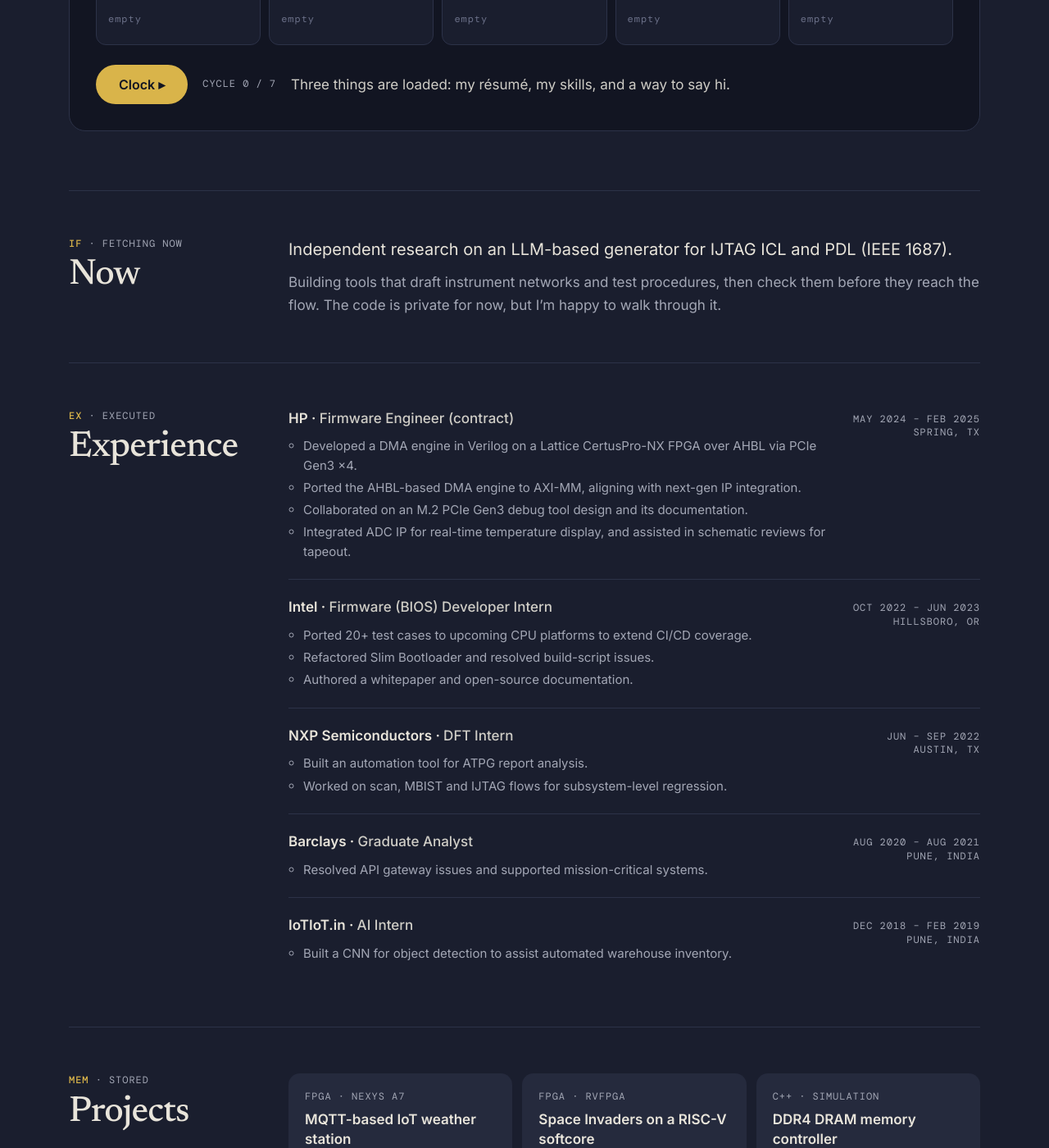
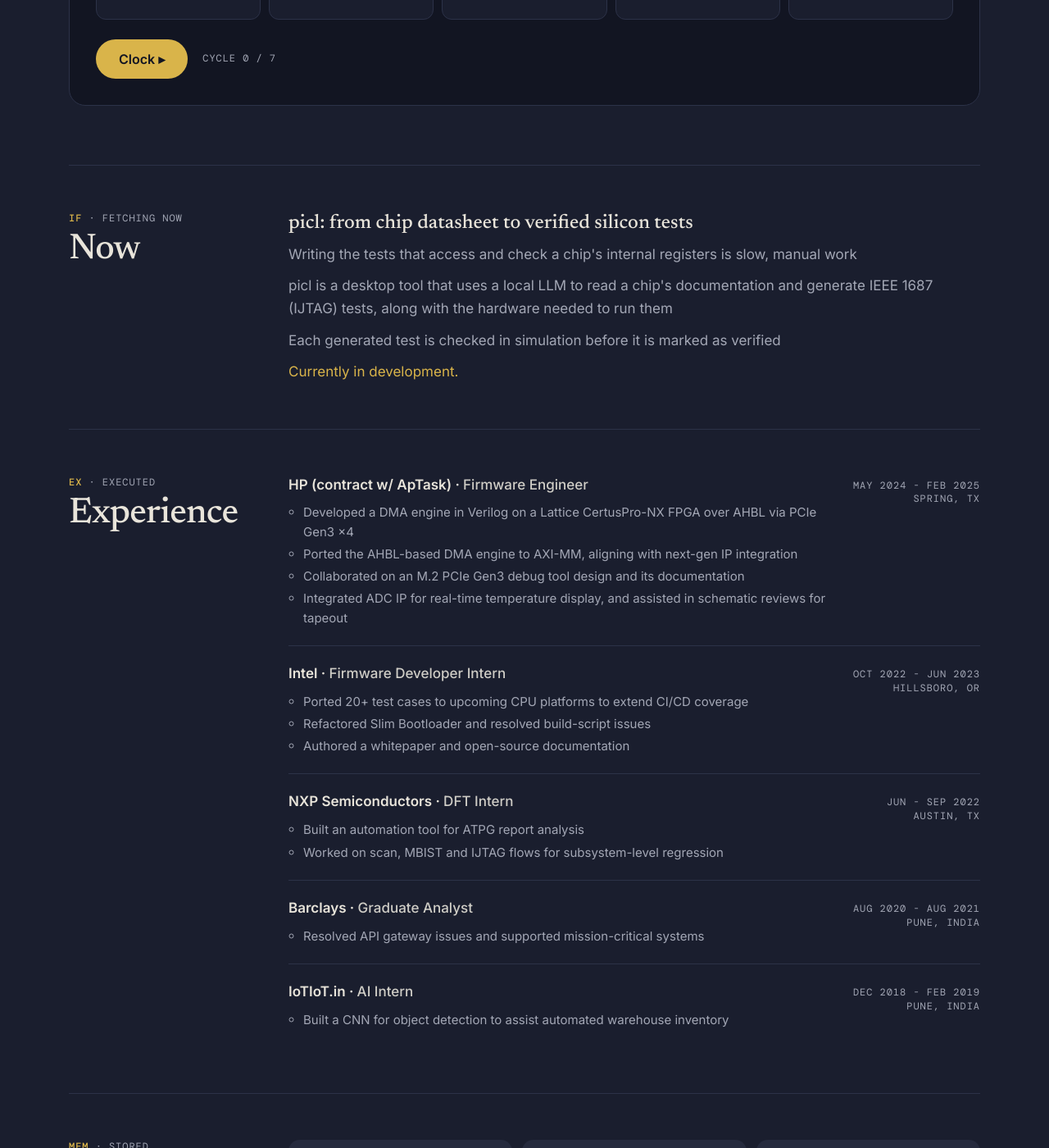
Before and after one commit to supreetgulavani/supreetgulavani.github.io, a Jekyll site: the page built from work.html, in a window 1280 px wide and 1400 px high, scrolled down 441 px. Shown: the whole window at 82% size. Built offline with Jekyll 4.4.1, drawn with Linux system fonts in a browser that asks for light colours; some of the changed text lies outside the part shown.

Commit message:
add/fix pages

```diff
--- a/_config.yml
+++ b/_config.yml
@@ -2,8 +2,7 @@ title: Supreet Gulavani
 email: sgsupreetgulavani@gmail.com
 author: Supreet Gulavani
 description: >-
-  Computer architecture and chip test (DFT). Pipelines, scan chains,
-  and making hardware testable.
+  M.S. ECE (Computer Architecture) Portland State University  | Intel | NXP Semiconductors
 baseurl: ""
 url: "https://supreetgulavani.github.io"
 
--- a/_data/work.yml
+++ b/_data/work.yml
@@ -4,7 +4,7 @@
 pipeline:
   - token: Résumé
     title: The résumé
-    body: DFT at NXP, BIOS at Intel, FPGA and PCIe at HP. M.S. ECE, Portland State.
+    body: M.S. ECE (Computer Architecture) Portland State University  | Intel | NXP Semiconductors
     link_text: Download the PDF ↓
     link: /assets/files/Supreet_Gulavani_Resume.pdf
   - token: Skills
@@ -17,86 +17,95 @@ pipeline:
     link: mailto:sgsupreetgulavani@gmail.com
 
 now:
-  title: Independent research on an LLM-based generator for IJTAG ICL and PDL (IEEE 1687).
-  body: Building tools that draft instrument networks and test procedures, then check them before they reach the flow. The code is private for now, but I’m happy to walk through it.
+  name: picl
+  tagline: from chip datasheet to verified silicon tests
+  paragraphs:
+    - Writing the tests that access and check a chip's internal registers is slow, manual work
+    - picl is a desktop tool that uses a local LLM to read a chip's documentation and generate IEEE&nbsp;1687 (IJTAG) tests, along with the hardware needed to run them
+    - Each generated test is checked in simulation before it is marked as verified
+  status: Currently in development.
 
 jobs:
-  - company: HP
-    role: Firmware Engineer (contract)
-    dates: May 2024 – Feb 2025
+  - company: HP (contract w/ ApTask)
+    role: Firmware Engineer
+    dates: May 2024 - Feb 2025
     place: Spring, TX
     points:
-      - Developed a DMA engine in Verilog on a Lattice CertusPro-NX FPGA over AHBL via PCIe Gen3 x4.
-      - Ported the AHBL-based DMA engine to AXI-MM, aligning with next-gen IP integration.
-      - Collaborated on an M.2 PCIe Gen3 debug tool design and its documentation.
-      - Integrated ADC IP for real-time temperature display, and assisted in schematic reviews for tapeout.
+      - Developed a DMA engine in Verilog on a Lattice CertusPro-NX FPGA over AHBL via PCIe Gen3 x4
+      - Ported the AHBL-based DMA engine to AXI-MM, aligning with next-gen IP integration
+      - Collaborated on an M.2 PCIe Gen3 debug tool design and its documentation
+      - Integrated ADC IP for real-time temperature display, and assisted in schematic reviews for tapeout
   - company: Intel
-    role: Firmware (BIOS) Developer Intern
-    dates: Oct 2022 – Jun 2023
+    role: Firmware Developer Intern
+    dates: Oct 2022 - Jun 2023
     place: Hillsboro, OR
     points:
-      - Ported 20+ test cases to upcoming CPU platforms to extend CI/CD coverage.
-      - Refactored Slim Bootloader and resolved build-script issues.
-      - Authored a whitepaper and open-source documentation.
+      - Ported 20+ test cases to upcoming CPU platforms to extend CI/CD coverage
+      - Refactored Slim Bootloader and resolved build-script issues
+      - Authored a whitepaper and open-source documentation
   - company: NXP Semiconductors
     role: DFT Intern
-    dates: Jun – Sep 2022
+    dates: Jun - Sep 2022
     place: Austin, TX
     points:
-      - Built an automation tool for ATPG report analysis.
-      - Worked on scan, MBIST and IJTAG flows for subsystem-level regression.
+      - Built an automation tool for ATPG report analysis
+      - Worked on scan, MBIST and IJTAG flows for subsystem-level regression
   - company: Barclays
     role: Graduate Analyst
-    dates: Aug 2020 – Aug 2021
+    dates: Aug 2020 - Aug 2021
     place: Pune, India
     points:
-      - Resolved API gateway issues and supported mission-critical systems.
+      - Resolved API gateway issues and supported mission-critical systems
   - company: IoTIoT.in
     role: AI Intern
-    dates: Dec 2018 – Feb 2019
+    dates: Dec 2018 - Feb 2019
     place: Pune, India
     points:
-      - Built a CNN for object detection to assist automated warehouse inventory.
+      - Built a CNN for object detection to assist automated warehouse inventory
 
 # Set `show: false` to hide a project without deleting it.
 projects:
   - name: MQTT-based IoT weather station
-    tag: FPGA · NEXYS A7
+    tag: Xilinx Nexys A7 100T FPGA | MicroBlaze
     body: Custom AXI Ethernet peripheral and I2C sensors, streaming over MQTT via LwIP on a bare-metal MicroBlaze.
     show: true
   - name: Space Invaders on a RISC-V softcore
-    tag: FPGA · RVFPGA
+    tag: Xilinx Nexys A7 100T FPGA | RVFPGA
     body: VGA controller and button drivers in SystemVerilog over Wishbone, with the game and drivers in C.
-    link: https://github.com/supreetgulavani
+    link: https://github.com/supreetgulavani/Space_Invaders_Game_ece540_final_project
     show: true
   - name: DDR4 DRAM memory controller
-    tag: C++ · SIMULATION
-    body: Command scheduling across in-order, FR-FCFS and out-of-order policies, with queue logic and timing checks.
-    link: https://github.com/supreetgulavani
+    tag: C++ | SIMULATION
+    body: Simulated command scheduling in C++ (in-order, FR-FCFS, out-of-order) with queue logic and timing checks
+    link: https://github.com/supreetgulavani/DDR4_Memory_Controller_ece585_final_project
     show: true
   - name: RISC-V ISA simulator
-    tag: C++ · RV32I
-    body: Single- and multi-step breakpoints, MUL extension and syscall emulation.
-    link: https://github.com/supreetgulavani
+    tag: C++ | RV32I
+    body: An RV32I simulator in C++ supporting single/multi-step breakpoints for debugging, MUL extensions, and syscall emulation
+    link: https://github.com/supreetgulavani/RISCV_ISA_Simulator_ece586_final_project
     show: true
   - name: 2D multithreaded graphics renderer
-    tag: C · HAGL SDL
-    body: A study of frame-rate gains from 1 to 16 threads.
+    tag: C | HAGL SDL
+    body: A multithreaded 2D renderer using HAGL SDL, studied FPS improvements across threads (1-16)
+    show: true
+  - name: MLP-Aware Cache Replacement
+    tag: C | SystemVerilog
+    body: Simulated Qureshi et al.'s ISCA'06 (10.1109/ISCA.2006.5) cache replacement method
     show: true
   - name: RL channel allocation in cognitive radio networks
-    tag: NS3 · OPENAI GYM
+    tag: NS3 | OPENAI GYM
     body: Reinforcement learning for dynamic band and channel selection, reducing collisions over 75 episodes.
     show: true
   - name: RISC-V 5-stage pipelined CPU
-    tag: RTL · SYSTEMVERILOG
+    tag: RTL | SYSTEMVERILOG
     body: Hazard detection and forwarding, verified in QuestaSim with a modular testbench.
     show: false
   - name: Verifying RojoBlaze
-    tag: VERIFICATION · UVM
+    tag: VERIFICATION | UVM
     body: UVM-style testbench for an 8-bit, 4-stage microcontroller, reaching 65% functional and 68% code coverage.
-    show: false
+    show: true
   - name: Adiabatic reversible logic
-    tag: LOW POWER · RESEARCH
+    tag: LOW POWER | RESEARCH
     body: Independent study of energy-efficient reversible gates through SystemVerilog simulation.
     show: false
 
--- a/assets/js/pipeline.js
+++ b/assets/js/pipeline.js
@@ -32,7 +32,7 @@
     });
     results.forEach(function (r, i) { r.hidden = cyc < S + i; });
     cycleEl.textContent = cyc;
-    noteEl.textContent = note();
+    if (noteEl) noteEl.textContent = note();
     btn.textContent = cyc >= LAST ? 'Run it again ↺' : 'Clock ▸';
   }
 
--- a/curious.html
+++ b/curious.html
@@ -34,11 +34,11 @@ scripts: [iam.js]
       <p class="tag kicker">VERSE 1</p>
       <h2 id="music" class="t-h2">A house full of music</h2>
       <p class="t-body">I was born into a family of Indian classical musicians, so music was never something I had to go looking for. It was already playing. I sing, and I play the guitar: very basic, and I’m fine with that.</p>
-      <p class="t-body">These are the songs on repeat right now. Ask me to sing one.</p>
+      <p class="t-body">These are the songs that have been on repeat for a while now. Don't ask me to sing.</p>
     </div>
     <div class="tower">
       <table>
-        <caption class="tag">ON REPEAT · THIS WEEK</caption>
+        <caption class="tag">ON REPEAT · THIS MONTH</caption>
         <thead>
           <tr><th scope="col" class="tag c-pos">POS</th><th scope="col" class="c-bar"><span class="sr-only">Marker</span></th><th scope="col" class="tag">SONG</th><th scope="col" class="tag c-gap">PLAYS</th></tr>
         </thead>
--- a/work.html
+++ b/work.html
@@ -17,7 +17,7 @@ redirect_from:
 <div class="wrap">
   <section class="intro">
     <h1 class="t-display">Clock the <span class="italic accent">pipeline</span></h1>
-    <p class="t-lead sub">I design and test processors for a living, so here is the short version of me running through one. Press Clock to move everything one stage.</p>
+    <p class="t-lead sub">A quick professional summary through a pipeline. Press Clock to move everything one stage.</p>
 
     <div class="pipe js-only" data-pipeline>
       <ol class="stages" aria-label="Pipeline stages">
@@ -28,7 +28,7 @@ redirect_from:
       <div class="pipe-controls">
         <button type="button" class="btn btn-accent" data-clock>Clock ▸</button>
         <p class="tag num sub">CYCLE <span data-cycle>0</span> / 7</p>
-        <p class="t-body pipe-note" aria-live="polite" data-note>Three things are loaded: my résumé, my skills, and a way to say hi.</p>
+        <!-- <p class="t-body pipe-note" aria-live="polite" data-note>Three things are loaded: my résumé, my skills, and a way to say hi.</p> -->
       </div>
       <div class="results">
         {% for r in w.pipeline %}
@@ -46,8 +46,10 @@ redirect_from:
   <section class="sec" aria-labelledby="now">
     <div class="sec-head"><p class="tag"><b>IF</b> · FETCHING NOW</p><h2 id="now" class="t-h2">Now</h2></div>
     <div class="sec-body">
-      <p class="t-lead">{{ w.now.title }}</p>
-      <p class="t-body sub">{{ w.now.body }}</p>
+      <h3 class="t-h3"><span translate="no">{{ w.now.name }}</span>: {{ w.now.tagline }}</h3>
+      {% for p in w.now.paragraphs %}<p class="t-body sub">{{ p }}</p>
+      {% endfor %}
+      <p class="t-body accent">{{ w.now.status }}</p>
     </div>
   </section>
 
```
Also changed, not shown: _data/curious.yml (+24 -24 lines), index.html (+6 -6 lines).
